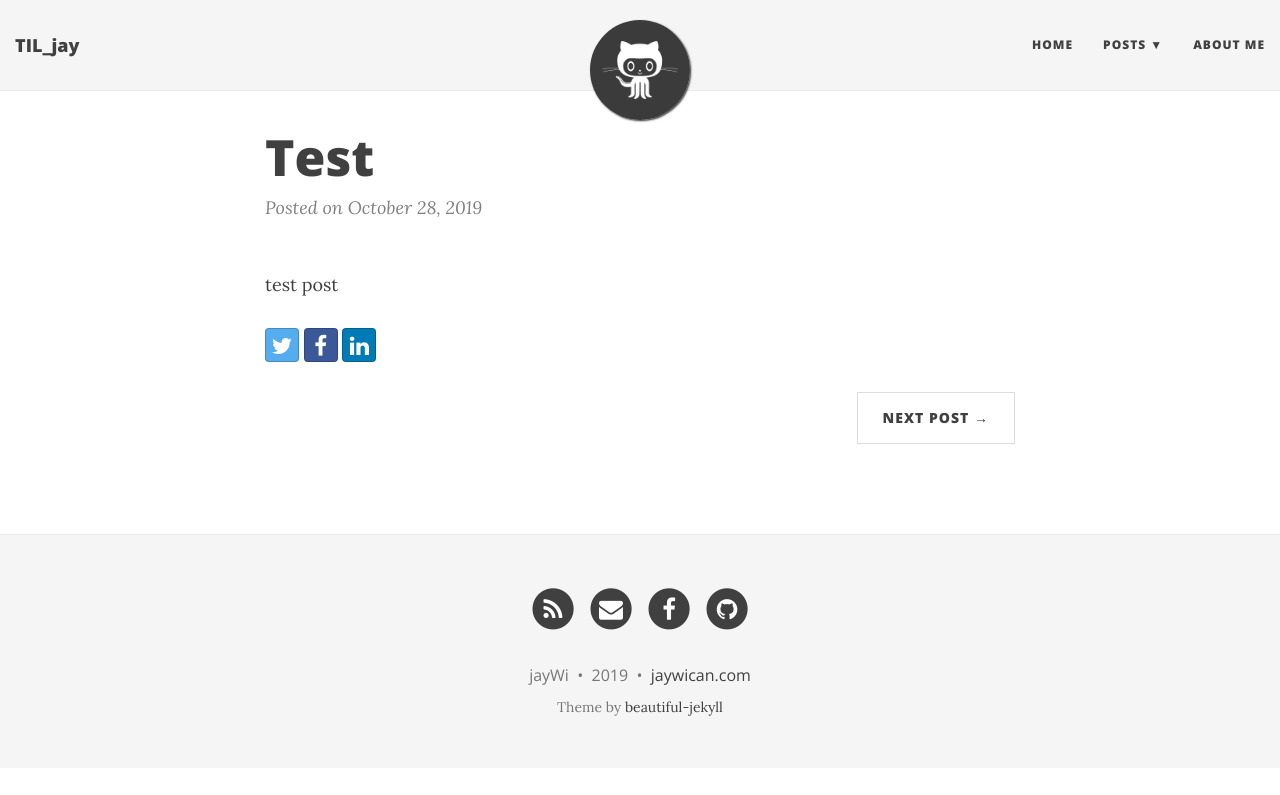
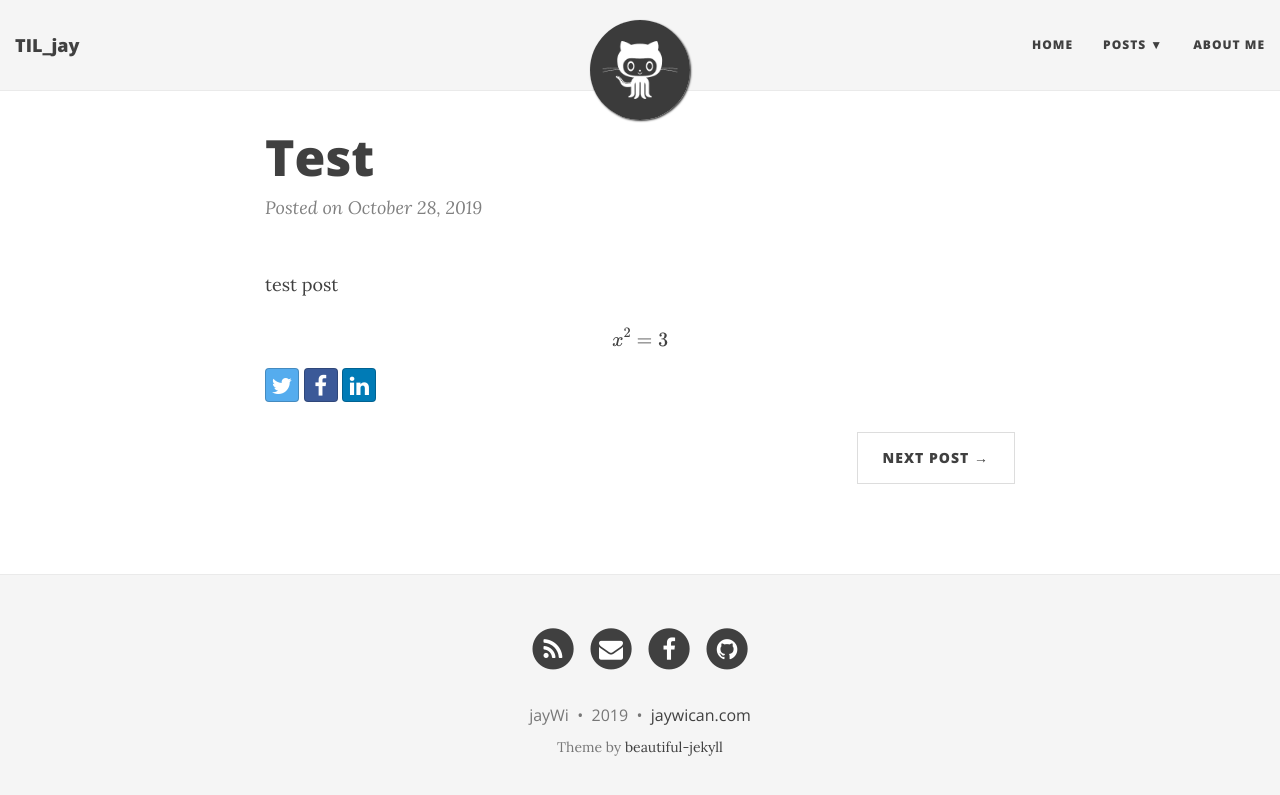
Before and after one commit to jaywican/jaywican.github.io, a Jekyll site: the page built from _posts/2019-10-28-Test.md, in a window 1280 px wide. Shown: the top 795 px of the page. Built offline with Jekyll 4.4.1, drawn with Linux system fonts in a browser that asks for light colours; nearby versions of some CDN libraries; formulas are drawn with MathJax 3; comment, search, counter and statistics services are not loaded.

Commit message:
Update 2019-10-28-Test.md

```diff
--- a/_posts/2019-10-28-Test.md
+++ b/_posts/2019-10-28-Test.md
@@ -5,3 +5,5 @@ comments: true
 ---
 
 test post
+
+$$ x^2=3 $$
```
